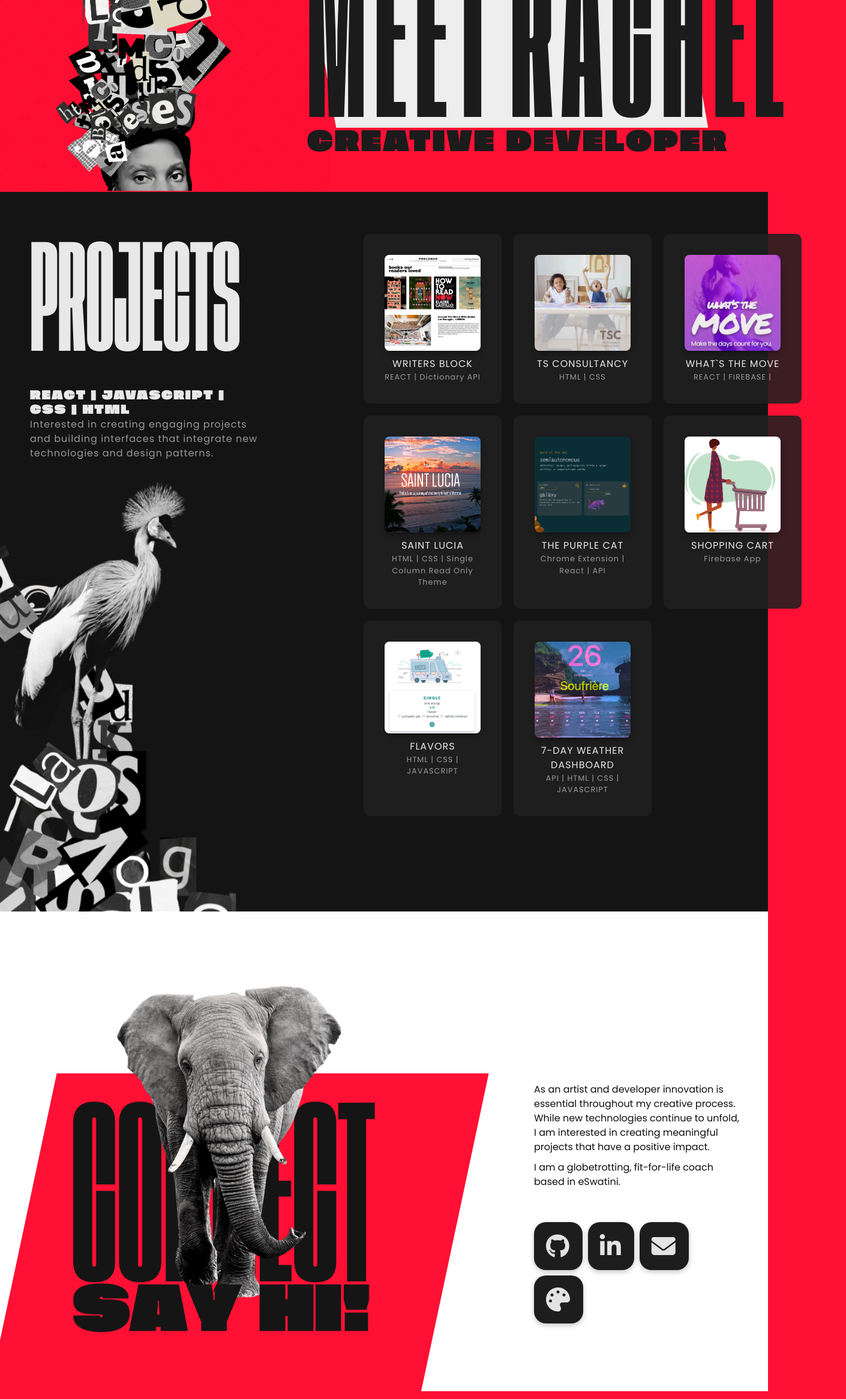
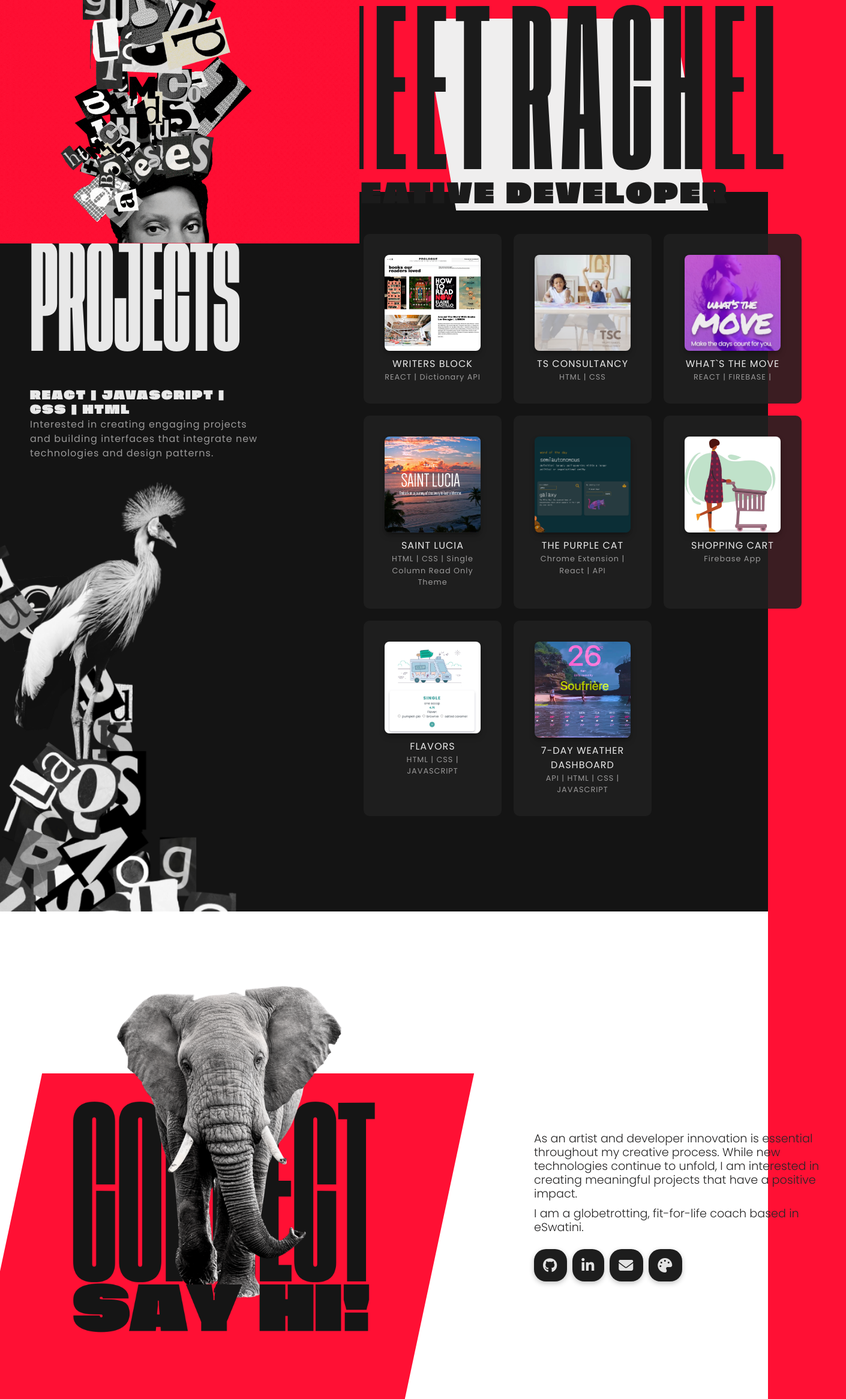
Before and after one commit to R-LaRoi/Mobile-Dev, a React (Vite) app: page / in a window 1280 px wide. Shown: the part 467-2800 px from the top of the page at 60% size, 1410 px wide, since content can reach past the window. Built offline with nearby package versions, Linux system fonts and the light colour scheme.

Commit message:
Updated Contact

```diff
--- a/src/Components/Contact.jsx
+++ b/src/Components/Contact.jsx
@@ -56,12 +56,13 @@ console.log(userName)
 
   return(
 
-    <div className= 'contact-section'>
+    <div className='contact-section'>
 
         <img src={elephant} alt="" className='elephant'/>
         <div className="parallelogram"></div>
            <div className='contact-header'>
-              <div className='c-text'>
+              {/*  */}
+                  <div className='c-text'>
                As an artist and developer innovation is essential throughout my creative process.
 While new technologies continue to unfold, I am interested in creating meaningful projects that have a positive impact.
 <p style={{paddingTop:"10px"}}>
--- a/src/Components/Projects.jsx
+++ b/src/Components/Projects.jsx
@@ -36,7 +36,7 @@ return(
   return(
 <section className='pro-section'>
  <div className="two-col">
-  {/* <div className="sq-p"></div> */}
+
   <div className='pro-header'>
     projects
     <div className='p-title'>
--- a/src/Components/stylesheet/Hero.css
+++ b/src/Components/stylesheet/Hero.css
@@ -8,7 +8,7 @@ body {
 margin-top: -15%;
   height: 100vh;
   color: rgb(23, 23, 23);
-  background-repeat: no-repeat;
+position: relative;
   top: 0px;
 
 
@@ -16,10 +16,10 @@ margin-top: -15%;
 
      .mobile-img {
 
-       width: 550px;
+       width: 599px;
        z-index: 1;
        margin-bottom: 0;
-
+position: relative;
      }
 
      .mb-txt{
@@ -55,12 +55,13 @@ max-width: min-content;
 
 
    .sq{
-      width: 620px;
+
+      width: 420px;
         height: 320px;
         transform: skew(10deg);
         background: #efeeee;
         position: absolute;
-        top: 360px;
+        top: 690px;
  right: 10%;
    }
 
@@ -71,6 +72,12 @@ font-size: 18rem;
     letter-spacing: 15px;
    }
 /* -------------media queries -------------------- */
+
+
+
+
+
+
 
      @media screen and (max-width:550px) {
        body {
--- a/src/Components/stylesheet/contact.css
+++ b/src/Components/stylesheet/contact.css
@@ -1,9 +1,9 @@
 i{
 /* background-color: #1d1d1d9e; */
 background-color: #1d1d1d;
-padding: 20px;
+padding: 15px;
   color: #e3e3e3;
-font-size: 2.5rem;
+font-size: 1.5rem;
 border-radius: 20px;
 margin-right: 9px;
 margin-top: 9px;
@@ -15,7 +15,7 @@ box-shadow: rgba(0, 0, 0, 0.24) 0px 3px 8px;
 
 
   position: relative;
-  top:30px;
+
 
 }
 
@@ -25,9 +25,9 @@ box-shadow: rgba(0, 0, 0, 0.24) 0px 3px 8px;
     margin-bottom: 0;
     position: relative;
     color: rgb(15, 15, 15);
-    height: 100vh;
+    /* height: 100vh; */
     width: 100vw;
-    /* background-color: #fc2f00; */
+
 background-color: #ffffff;
     display: grid;
     grid-template-columns: 1fr 1fr;
@@ -36,7 +36,16 @@ background-color: #ffffff;
   }
 
 
-
+     .c-text {
+       line-height: 1.2;
+       width: 500px;
+       font-family: 'Poppins', sans-serif;
+       font-weight: 200;
+       position: relative;
+       /* padding-top: 60px; */
+       color: rgb(39, 38, 38);
+  font-size: 1.2rem;
+     }
 
 
 
@@ -114,7 +123,7 @@ input {
 
 input:hover {
 
-background-color: #FF7F11;
+background-color: #222222;
 }
 
 textarea {
@@ -127,7 +136,7 @@ textarea {
 
 .parallelogram {
   width: 720px;
-  height:890px;
+  height:660px;
 transform: skew(-12deg);
   background: #FF1034;
 position: absolute;
@@ -148,20 +157,20 @@ top:270px;
   }
 
   .contact-icons {
-
+ display: flex;
 
 
   }
 
   .c-text {
     line-height: 1.2;
-    width: 280px;
+    width: 250px;
     font-family: 'Poppins', sans-serif;
     font-weight: 200;
     position: relative;
 padding-top: 60px;
 color: rgb(39, 38, 38);
-left: 20px;
+
   }
 
 
@@ -178,7 +187,7 @@ margin-top: 60px;
   .elephant {
     position: relative;
 left: -20px;
-    width: 370px;
+    width: 350px;
     z-index: 9;
 
 
@@ -189,14 +198,14 @@ left: -20px;
   .contact-header {
     z-index: 9;
     position: relative;
-  right: 390px;
-margin-top: 200px;
+  right: 340px;
+margin-top: 180px;
 
   }
 
   .parallelogram{
-height: 620px;
-top:460px
+height: 430px;
+top:370px
   }
 i {
 
--- a/src/Components/stylesheet/project.css
+++ b/src/Components/stylesheet/project.css
@@ -117,10 +117,10 @@ left: 45%;
 
 .pro-section{
 margin-top: -90px;
-   /* background-color: #fff707ed; */
+
 background-color: rgb(30, 29, 29);
 padding: 35px;
-  height: 200vh;
+  height: 210vh;
 font-family: 'Roboto Condensed', sans-serif;
 background-image: url('./bird.png');
 background-size: 520px;
```
